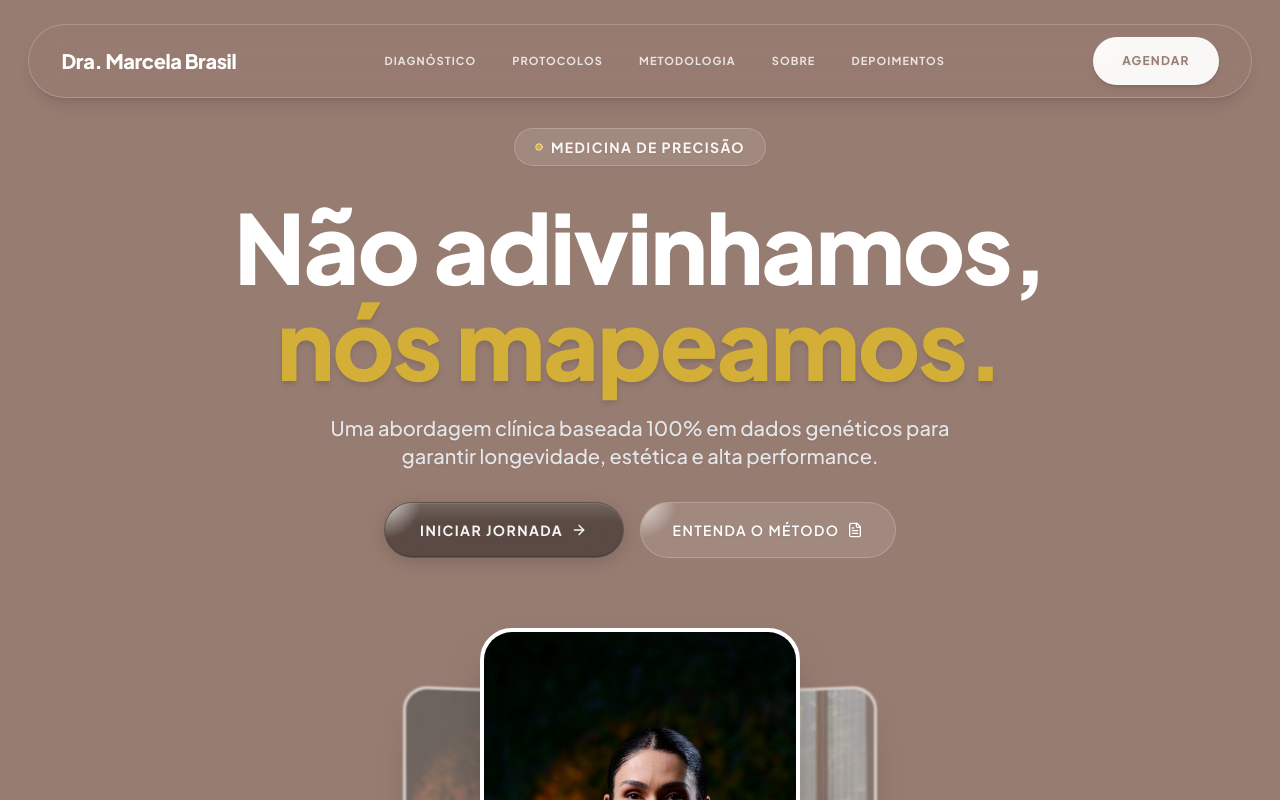
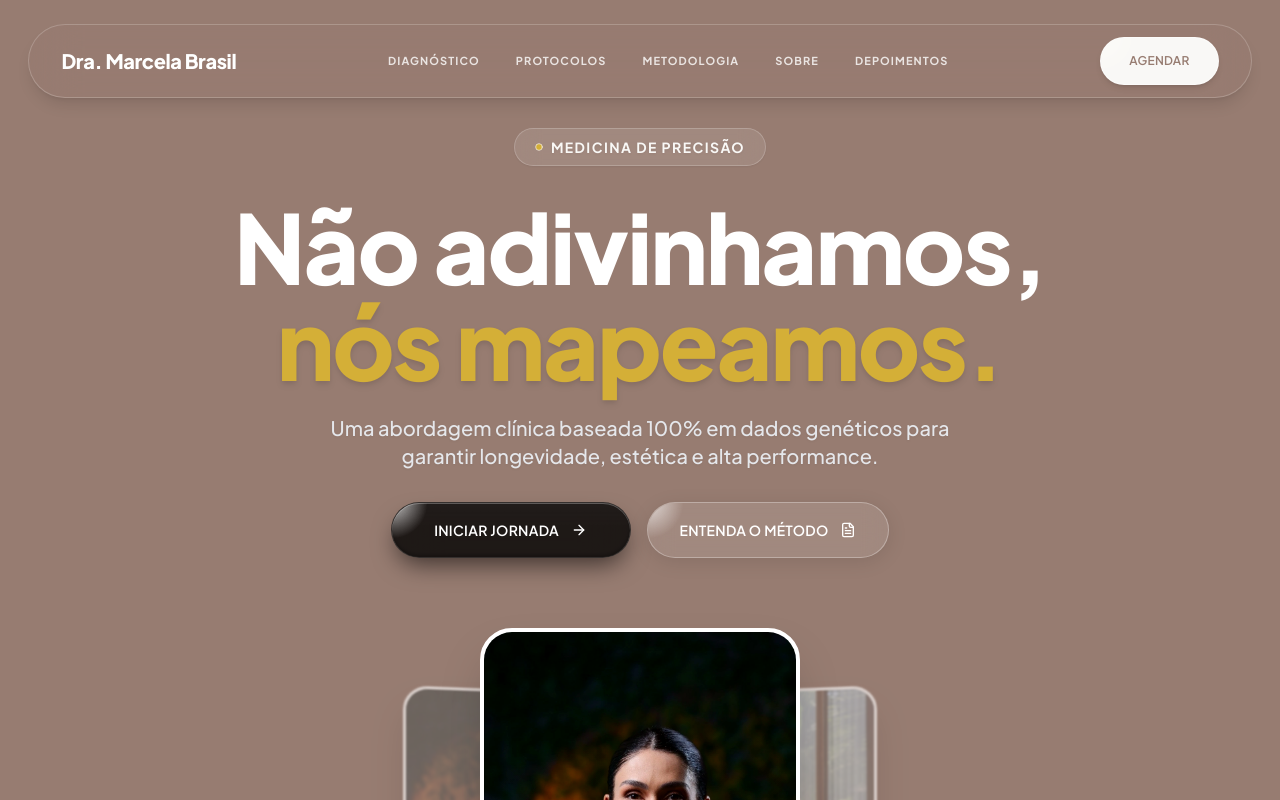
Before and after one commit to rafhaelmascarenhas/site-dra-marcelaoficial, a React (Vite) app: page / in a window 1280 px wide. Shown: the top 800 px of the page. Built offline with nearby package versions, Linux system fonts and the light colour scheme.

Commit message:
agr melhroo

```diff
--- a/components/ui/star-button.tsx
+++ b/components/ui/star-button.tsx
@@ -39,24 +39,40 @@ export function StarButton({
     primary: {
       light: lightColor || "#ffffff",
       classes: cn(
-        "bg-black/40 backdrop-blur-xl text-white/95",
-        "shadow-[inset_0_1px_0_rgba(255,255,255,0.1),inset_0_-1px_1px_rgba(0,0,0,0.2),0_4px_20px_rgba(0,0,0,0.15)]",
-        "hover:bg-black/50 hover:text-white",
-        "hover:shadow-[inset_0_1px_0_rgba(255,255,255,0.2),0_8px_30px_rgba(0,0,0,0.25)]",
-        "border border-white/5"
+        // Base: Glass Escuro e Profundo (Mais contraste - Restaurado)
+        "bg-black/80 backdrop-blur-xl text-white",
+
+        // Borda Sutil
+        "border border-white/10",
+
+        // PROFUNDIDADE REAL (High Fidelity)
+        // 1. Inset Top: Luz branca nítida (Highlight)
+        // 2. Inset Bottom: Sombra suave interna
+        // 3. Drop Shadow: Sombra externa larga e macia (Soft Shadow)
+        "shadow-[inset_0_1px_0_0_rgba(255,255,255,0.25),inset_0_-2px_4px_0_rgba(0,0,0,0.3),0_12px_24px_-6px_rgba(0,0,0,0.6)]",
+
+        // INTERAÇÃO PREMIUM (Micro Lift)
+        "hover:-translate-y-[2px]", // O botão "flutua" levemente
+        "hover:bg-black/90",
+        "hover:shadow-[inset_0_1px_0_0_rgba(255,255,255,0.4),0_20px_32px_-8px_rgba(0,0,0,0.7)]", // Aumenta a sombra projetada
+        "active:translate-y-[1px] active:shadow-[inset_0_2px_4px_0_rgba(0,0,0,0.5)]" // Feedback de clique
       )
     },
     outline: {
       light: lightColor || "#ffffff",
       classes: cn(
-        // Base: Neutra e Limpa
+        // Base: Vidro Branco Leitoso (Mais contraste e presença)
         "bg-white/10 backdrop-blur-md text-white font-semibold",
-        "border border-white/20",
 
-        // Hover: Apenas ilumina o fundo e a borda (sem glow dourado exagerado)
-        "hover:bg-white/20 hover:border-white/40 hover:text-white",
-        // Removida a sombra dourada
-        "hover:shadow-none",
+        // Borda: Branca Translúcida Forte
+        "border border-white/30",
+
+        // Sombra: Leve brilho branco para destacar do fundo escuro
+        "shadow-[0_4px_20px_rgba(0,0,0,0.1)]",
+
+        // Hover: Fica mais branco e evidente (Feedback claro)
+        "hover:bg-white/20 hover:border-white/50 hover:text-white",
+        "hover:shadow-[0_4px_25px_rgba(255,255,255,0.15)]",
 
         "transition-all duration-300"
       )
@@ -97,10 +113,18 @@ export function StarButton({
       }
       ref={pathRef}
       className={cn(
-        "relative z-[3] overflow-hidden h-14 px-8 inline-flex items-center justify-center gap-2 whitespace-nowrap rounded-[50px]",
-        "text-sm font-bold uppercase tracking-widest transition-all duration-300",
+        // LAYOUT & TIPOGRAFIA REFINADA
+        "relative z-[3] overflow-hidden h-14 px-8",
+        "inline-flex items-center justify-center gap-3", // Gap fixo de 12px (gap-3)
+        "rounded-[50px] whitespace-nowrap",
+
+        // Texto mais "caro" (Semi-bold + Tracking Wide apenas, não Widest)
+        "text-sm font-semibold uppercase tracking-wide",
+
+        // Transições de base
+        "transition-all duration-300 ease-out",
         "disabled:pointer-events-none disabled:opacity-50 group",
-        "border",
+
         currentVariant.classes,
         className,
       )}
@@ -117,12 +141,13 @@ export function StarButton({
         }
       />
 
-      {/* Brilho Superior apenas para Primary/Gold */}
+      {/* Brilho Superior Sutil (Apenas para Primary e Gold para dar volume) */}
       {(variant === 'primary' || variant === 'gold') && (
-        <div className="absolute top-0 left-0 right-0 h-[35%] bg-gradient-to-b from-white/15 to-transparent rounded-t-[50px] pointer-events-none" />
+        <div className="absolute top-0 left-0 right-0 h-[40%] bg-gradient-to-b from-white/10 to-transparent rounded-t-[50px] pointer-events-none mix-blend-overlay" />
       )}
 
-      <span className="z-10 relative flex items-center gap-2 drop-shadow-sm">
+      {/* Conteúdo Centralizado */}
+      <span className="z-10 relative flex items-center gap-3">
         {children}
       </span>
     </button>
```
